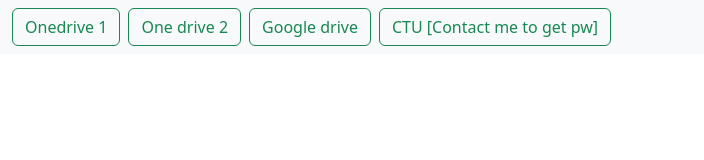
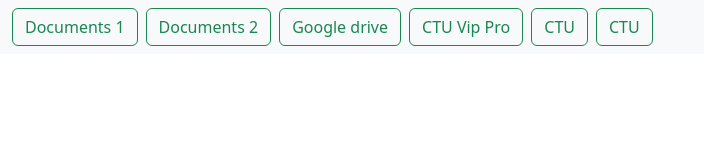
Before and after one commit to ldnminh31/share, a plain HTML site: page index.html in a window 1280 px wide. Shown: the whole page, without its empty margins (0-704 px from the left). Drawn offline with nearby package versions, Linux system fonts and the light colour scheme.

Commit message:
Update index.html

```diff
--- a/index.html
+++ b/index.html
@@ -20,16 +20,16 @@
         <form class="container-fluid justify-content-start">
             <!-- One drive -->
             <button class="btn btn-outline-success me-2" type="button">
-                <a href="https://cuscctueduvn-my.sharepoint.com/:f:/g/personal/ldnminhd21174_cusc_ctu_edu_vn/EqQQ1Oc6CO5Mj9mtoUCiu_gBhoFRDGsQZMcXTnkkkMIRkA?e=POlycb"
+                <a href="https://cuscctueduvn-my.sharepoint.com/:f:/g/personal/ldnminhd21174_cusc_ctu_edu_vn/EqQQ1Oc6CO5Mj9mtoUCiu_gBhoFRDGsQZMcXTnkkkMIRkA"
                     class="list-group-item list-group-item-action active" aria-current="true">
-                    Onedrive 1
+                    Documents 1
                 </a>
             </button>
             <!-- One drive 2 -->
             <button class="btn btn-outline-success me-2" type="button">
-                <a href="https://cuscctueduvn-my.sharepoint.com/:f:/g/personal/ldnminhd21174_cusc_ctu_edu_vn/EqmikOtiIrNPrwP_UTwh1n4BOKarWwhRHqKSDyZ5KqgEgQ?e=7iqCsT"
+                <a href="https://cuscctueduvn-my.sharepoint.com/:f:/g/personal/ldnminhd21174_cusc_ctu_edu_vn/EqmikOtiIrNPrwP_UTwh1n4BOKarWwhRHqKSDyZ5KqgEgQ"
                     class="list-group-item list-group-item-action active" aria-current="true">
-                    One drive 2
+                    Documents 2
                 </a>
             </button>
             <!-- Google drive -->
@@ -39,11 +39,25 @@
                     Google drive
                 </a>
             </button>
-            <!-- School -->
+            <!-- School 1-->
             <button class="btn btn-outline-success me-2" type="button">
                 <a href="https://cuscctueduvn-my.sharepoint.com/:f:/g/personal/ldnminhd21174_cusc_ctu_edu_vn/EjfWWwEADAtEhyvBaYYLq4sBUB9SChWCyKTyOehmxh0B8Q?e=ubjOYq"
                     class="list-group-item list-group-item-action active" aria-current="true">
-                    CTU [Contact me to get pw]
+                    CTU Vip Pro
+                </a>
+            </button>
+            <!-- School 2 Onedrive -->
+            <button class="btn btn-outline-success me-2" type="button">
+                <a href="https://cuscctueduvn-my.sharepoint.com/:f:/g/personal/ldnminhd21174_cusc_ctu_edu_vn/EmxVzl8nhINNuYmkA-vqpEEB-rbWVvvSFziuarfvFKegkg?e=Vkf4jY"
+                    class="list-group-item list-group-item-action active" aria-current="true">
+                    CTU
+                </a>
+            </button>
+            <!-- Bonus -->
+            <button class="btn btn-outline-success me-2" type="button">
+                <a href="https://cuscctueduvn-my.sharepoint.com/:f:/g/personal/ldnminhd21174_cusc_ctu_edu_vn/EnPaPLIVbutKhktJpZttO2UBrPoQ3GUJcW-5bkT_HYXEBw?e=mcdQmL"
+                    class="list-group-item list-group-item-action active" aria-current="true">
+                    CTU
                 </a>
             </button>
 
```
